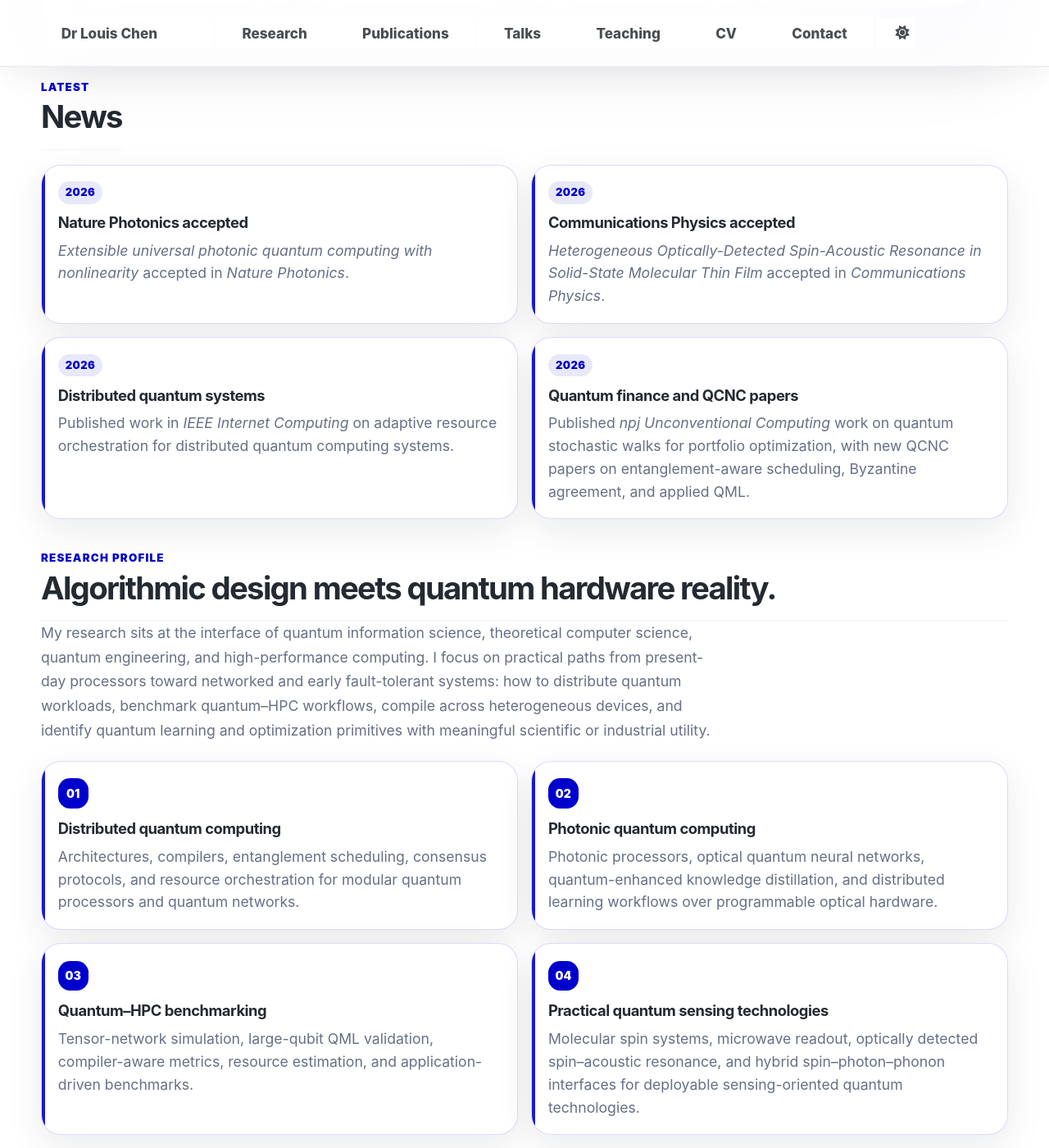
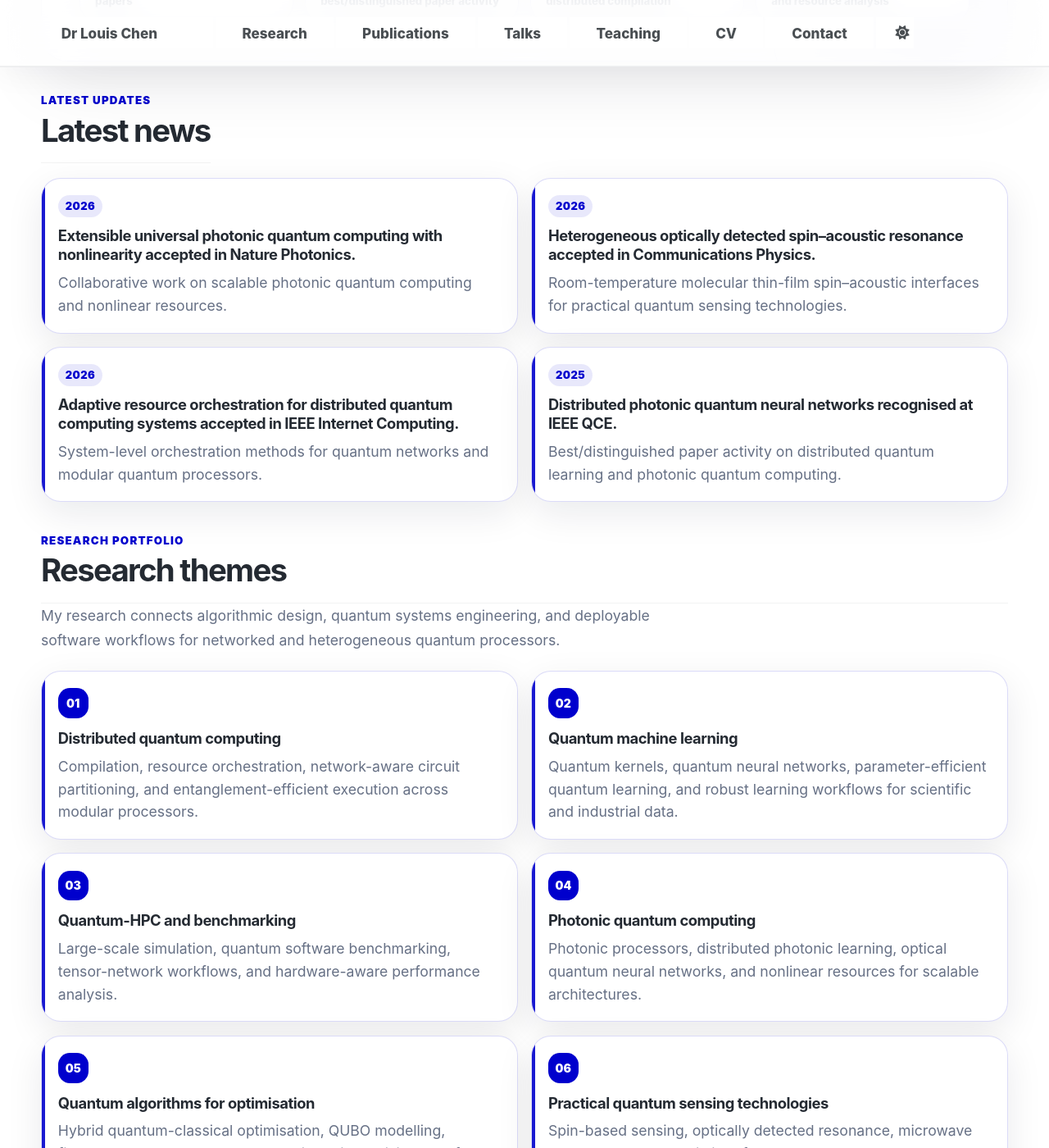
Before and after one commit to Louisanity/louisanity.github.io, a Jekyll site: the page built from _pages/about.md, in a window 1280 px wide and 1400 px high, scrolled down 932 px. Shown: the whole window at 82% size. Built offline with Jekyll 4.4.1, drawn with Linux system fonts in a browser that asks for light colours; some of the changed text lies outside the part shown.

Commit message:
Update about.md

```diff
--- a/_pages/about.md
+++ b/_pages/about.md
@@ -27,7 +27,10 @@
 
       <aside class="lc-identity-card" aria-label="Researcher profile">
         <div class="lc-portrait-wrap">
-          <img class="lc-portrait" src="{{ '/images/louis-profile-gtc.webp' | relative_url }}" alt="Portrait of Dr Kuan-Cheng Louis Chen at NVIDIA GTC">
+          <picture>
+            <source srcset="{{ '/images/louis-profile-gtc.webp' | relative_url }}" type="image/webp">
+            <img class="lc-portrait" src="{{ '/images/louis-profile-gtc.jpg' | relative_url }}" alt="Portrait of Dr Kuan-Cheng Louis Chen at NVIDIA GTC">
+          </picture>
         </div>
         <h2 class="lc-identity-name">Dr Kuan-Cheng (Louis) Chen</h2>
         <p>Research Associate · Guest Lecturer · Global R&amp;D Manager</p>
@@ -41,125 +44,92 @@
       </aside>
     </div>
 
-    <div class="lc-mini-grid" aria-label="Profile highlights">
-      <div class="lc-mini-card"><span>40+</span><small>publications and preprints</small></div>
-      <div class="lc-mini-card"><span>2026</span><small>Nature Photonics accepted</small></div>
-      <div class="lc-mini-card"><span>QCE</span><small>Best Paper recognition</small></div>
-      <div class="lc-mini-card"><span>R&amp;D</span><small>quantum algorithms for industry</small></div>
+    <div class="lc-mini-grid" aria-label="Research summary">
+      <div class="lc-mini-card"><span>2026</span><small>accepted and in-press quantum papers</small></div>
+      <div class="lc-mini-card"><span>QCE</span><small>IEEE Quantum Week best/distinguished paper activity</small></div>
+      <div class="lc-mini-card"><span>Q-HPC</span><small>algorithms, benchmarking, and distributed compilation</small></div>
+      <div class="lc-mini-card"><span>FTQC</span><small>early fault-tolerant workflows and resource analysis</small></div>
     </div>
   </section>
 
   <section class="lc-section" aria-labelledby="latest-news">
     <div class="lc-section-head">
       <div>
-        <span class="lc-section-kicker">Latest</span>
-        <h2 id="latest-news">News</h2>
+        <span class="lc-section-kicker">Latest updates</span>
+        <h2 id="latest-news">Latest news</h2>
       </div>
     </div>
     <div class="lc-news-grid">
       <article class="lc-news-card">
-        <time>2026</time>
-        <h3>Nature Photonics accepted</h3>
-        <p><em>Extensible universal photonic quantum computing with nonlinearity</em> accepted in <em>Nature Photonics</em>.</p>
+        <time datetime="2026">2026</time>
+        <h3>Extensible universal photonic quantum computing with nonlinearity accepted in Nature Photonics.</h3>
+        <p>Collaborative work on scalable photonic quantum computing and nonlinear resources.</p>
       </article>
       <article class="lc-news-card">
-        <time>2026</time>
-        <h3>Communications Physics accepted</h3>
-        <p><em>Heterogeneous Optically-Detected Spin-Acoustic Resonance in Solid-State Molecular Thin Film</em> accepted in <em>Communications Physics</em>.</p>
+        <time datetime="2026">2026</time>
+        <h3>Heterogeneous optically detected spin–acoustic resonance accepted in Communications Physics.</h3>
+        <p>Room-temperature molecular thin-film spin–acoustic interfaces for practical quantum sensing technologies.</p>
       </article>
       <article class="lc-news-card">
-        <time>2026</time>
-        <h3>Distributed quantum systems</h3>
-        <p>Published work in <em>IEEE Internet Computing</em> on adaptive resource orchestration for distributed quantum computing systems.</p>
+        <time datetime="2026">2026</time>
+        <h3>Adaptive resource orchestration for distributed quantum computing systems accepted in IEEE Internet Computing.</h3>
+        <p>System-level orchestration methods for quantum networks and modular quantum processors.</p>
       </article>
       <article class="lc-news-card">
-        <time>2026</time>
-        <h3>Quantum finance and QCNC papers</h3>
-        <p>Published <em>npj Unconventional Computing</em> work on quantum stochastic walks for portfolio optimization, with new QCNC papers on entanglement-aware scheduling, Byzantine agreement, and applied QML.</p>
+        <time datetime="2025">2025</time>
+        <h3>Distributed photonic quantum neural networks recognised at IEEE QCE.</h3>
+        <p>Best/distinguished paper activity on distributed quantum learning and photonic quantum computing.</p>
       </article>
     </div>
   </section>
 
-  <section class="lc-section" aria-labelledby="research-profile">
-    <span class="lc-section-kicker">Research profile</span>
-    <h2 id="research-profile">Algorithmic design meets quantum hardware reality.</h2>
-    <p class="lc-section-intro">
-      My research sits at the interface of quantum information science, theoretical computer science, quantum engineering, and high-performance computing. I focus on practical paths from present-day processors toward networked and early fault-tolerant systems: how to distribute quantum workloads, benchmark quantum–HPC workflows, compile across heterogeneous devices, and identify quantum learning and optimization primitives with meaningful scientific or industrial utility.
-    </p>
+  <section class="lc-section" aria-labelledby="research-themes">
+    <span class="lc-section-kicker">Research portfolio</span>
+    <h2 id="research-themes">Research themes</h2>
+    <p class="lc-section-intro">My research connects algorithmic design, quantum systems engineering, and deployable software workflows for networked and heterogeneous quantum processors.</p>
     <div class="lc-research-grid">
-      <article class="lc-research-card">
-        <span class="lc-index">01</span>
-        <h3>Distributed quantum computing</h3>
-        <p>Architectures, compilers, entanglement scheduling, consensus protocols, and resource orchestration for modular quantum processors and quantum networks.</p>
-      </article>
-      <article class="lc-research-card">
-        <span class="lc-index">02</span>
-        <h3>Photonic quantum computing</h3>
-        <p>Photonic processors, optical quantum neural networks, quantum-enhanced knowledge distillation, and distributed learning workflows over programmable optical hardware.</p>
-      </article>
-      <article class="lc-research-card">
-        <span class="lc-index">03</span>
-        <h3>Quantum–HPC benchmarking</h3>
-        <p>Tensor-network simulation, large-qubit QML validation, compiler-aware metrics, resource estimation, and application-driven benchmarks.</p>
-      </article>
-      <article class="lc-research-card">
-        <span class="lc-index">04</span>
-        <h3>Practical quantum sensing technologies</h3>
-        <p>Molecular spin systems, microwave readout, optically detected spin–acoustic resonance, and hybrid spin–photon–phonon interfaces for deployable sensing-oriented quantum technologies.</p>
-      </article>
+      <article class="lc-research-card"><span class="lc-index">01</span><h3>Distributed quantum computing</h3><p>Compilation, resource orchestration, network-aware circuit partitioning, and entanglement-efficient execution across modular processors.</p></article>
+      <article class="lc-research-card"><span class="lc-index">02</span><h3>Quantum machine learning</h3><p>Quantum kernels, quantum neural networks, parameter-efficient quantum learning, and robust learning workflows for scientific and industrial data.</p></article>
+      <article class="lc-research-card"><span class="lc-index">03</span><h3>Quantum-HPC and benchmarking</h3><p>Large-scale simulation, quantum software benchmarking, tensor-network workflows, and hardware-aware performance analysis.</p></article>
+      <article class="lc-research-card"><span class="lc-index">04</span><h3>Photonic quantum computing</h3><p>Photonic processors, distributed photonic learning, optical quantum neural networks, and nonlinear resources for scalable architectures.</p></article>
+      <article class="lc-research-card"><span class="lc-index">05</span><h3>Quantum algorithms for optimisation</h3><p>Hybrid quantum-classical optimisation, QUBO modelling, finance, energy systems, and combinatorial decision workflows.</p></article>
+      <article class="lc-research-card"><span class="lc-index">06</span><h3>Practical quantum sensing technologies</h3><p>Spin-based sensing, optically detected resonance, microwave measurement, acoustic interfaces, and room-temperature molecular platforms.</p></article>
     </div>
   </section>
 
-  <section class="lc-section lc-highlight-strip" aria-label="Selected highlights">
-    <div class="lc-highlight-grid">
-      <div class="lc-highlight"><strong>Nature Photonics</strong><span>Accepted work on extensible universal photonic quantum computing.</span></div>
-      <div class="lc-highlight"><strong>QCE Best Paper</strong><span>Recognition for quantum-enhanced and distributed quantum computing research.</span></div>
-      <div class="lc-highlight"><strong>Global R&amp;D</strong><span>Industrial quantum algorithm development and benchmarking at JIJ Europe.</span></div>
-      <div class="lc-highlight"><strong>Quantum policy</strong><span>Contributor to UK quantum technology regulation and community-building activities.</span></div>
+  <section class="lc-section">
+    <div class="lc-highlight-strip">
+      <div class="lc-highlight-grid">
+        <div class="lc-highlight"><strong>Distributed QC</strong><span>network-aware compilation and resource orchestration</span></div>
+        <div class="lc-highlight"><strong>Photonic QC</strong><span>learning workflows and nonlinear resources</span></div>
+        <div class="lc-highlight"><strong>Quantum-HPC</strong><span>simulation, benchmarking, and resource estimation</span></div>
+        <div class="lc-highlight"><strong>QML</strong><span>scientific AI and industrial data applications</span></div>
+      </div>
     </div>
   </section>
 
   <section class="lc-section" aria-labelledby="selected-publications">
     <span class="lc-section-kicker">Selected outputs</span>
-    <h2 id="selected-publications">Recent publications</h2>
+    <h2 id="selected-publications">Selected publications</h2>
     <div class="lc-pub-grid">
-      <article class="lc-pub-card">
-        <span class="lc-venue">Nature Photonics · 2026</span>
-        <h3>Extensible universal photonic quantum computing with nonlinearity</h3>
-        <p>S. Yu, J. Sun, K.-C. Chen, et al. Accepted.</p>
-      </article>
-      <article class="lc-pub-card">
-        <span class="lc-venue">IEEE Internet Computing · 2026</span>
-        <h3>Adaptive Resource Orchestration for Distributed Quantum Computing Systems</h3>
-        <p>K.-C. Chen, F. Burt, N. K. Panigrahy, and K. K. Leung.</p>
-      </article>
-      <article class="lc-pub-card">
-        <span class="lc-venue">npj Unconventional Computing · 2026</span>
-        <h3>Quantum Stochastic Walks for Portfolio Optimization</h3>
-        <p>Y.-J. Chang, W.-T. Wang, Y.-Y. Wang, C.-Y. Liu, K.-C. Chen, and C.-R. Chang.</p>
-      </article>
-      <article class="lc-pub-card">
-        <span class="lc-venue">Communications Physics · 2026</span>
-        <h3>Heterogeneous Optically-Detected Spin-Acoustic Resonance in Solid-State Molecular Thin Film</h3>
-        <p>K.-C. Chen, Y. Wen, X. Xu, M. Attwood, J. Xu, C. Fu, S. Ramadan, S. Yu, S. Heutz, and M. Oxborrow. Accepted.</p>
-      </article>
+      <article class="lc-pub-card"><span class="lc-venue">IEEE QCE 2025</span><h3>Distributed Quantum Neural Networks on Distributed Photonic Quantum Computing</h3><p>Distributed quantum learning on photonic quantum computing architectures.</p></article>
+      <article class="lc-pub-card"><span class="lc-venue">IEEE Internet Computing · 2026</span><h3>Adaptive Resource Orchestration for Distributed Quantum Computing Systems</h3><p>Orchestration and system design for distributed quantum computing.</p></article>
+      <article class="lc-pub-card"><span class="lc-venue">Communications Physics · 2026</span><h3>Heterogeneous Optically Detected Spin–Acoustic Resonance in Molecular Thin Films</h3><p>Spin–acoustic interfaces for practical quantum sensing technologies.</p></article>
     </div>
-    <p class="lc-updated">See the full <a href="{{ '/publications/' | relative_url }}">publications list</a> and <a href="{{ '/cv/' | relative_url }}">CV</a>.</p>
   </section>
 
-  <section class="lc-section" id="contact" aria-labelledby="contact-heading">
+  <section class="lc-section" id="contact" aria-labelledby="contact-title">
     <div class="lc-contact-panel">
       <span class="lc-section-kicker">Contact</span>
-      <h2 id="contact-heading">Dr Kuan-Cheng (Louis) Chen</h2>
-      <p>Department of Electrical and Electronic Engineering, Imperial College London · Imperial QuEST — Centre for Quantum Engineering, Science and Technology.</p>
+      <h2 id="contact-title">Collaboration and research enquiries</h2>
+      <p>I am interested in collaborations on distributed quantum computing, quantum-HPC benchmarking, quantum machine learning, photonic quantum computing, and practical quantum sensing technologies.</p>
       <div class="lc-contact-links">
-        <a href="mailto:kuan-cheng.chen17@imperial.ac.uk">Email</a>
-        <a href="https://www.imperial.ac.uk/people/kuan-cheng.chen17">Imperial profile</a>
+        <a href="mailto:kuan-cheng.chen17@imperial.ac.uk">Email me</a>
         <a href="https://scholar.google.com/citations?user=KoUPm0MAAAAJ&amp;hl=en">Google Scholar</a>
         <a href="https://github.com/Louisanity">GitHub</a>
-        <a href="https://www.linkedin.com/in/louis-chen-801214109/">LinkedIn</a>
+        <a href="https://www.linkedin.com/in/louis-chen">LinkedIn</a>
       </div>
-      <p class="lc-updated"><em>Last updated: {{ site.time | date: "%B %Y" }}</em></p>
+      <p class="lc-updated">Last updated: June 2026</p>
     </div>
   </section>
 </div>
```
Also changed, not shown: other parts of _pages/about.md (+1 -1 lines).
